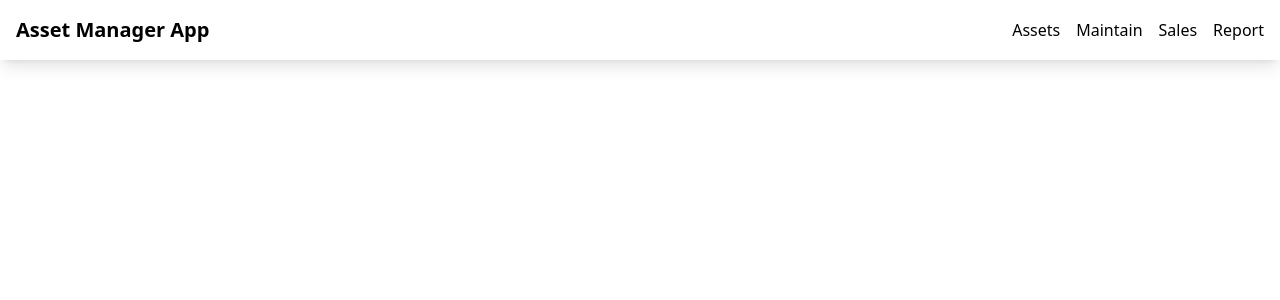
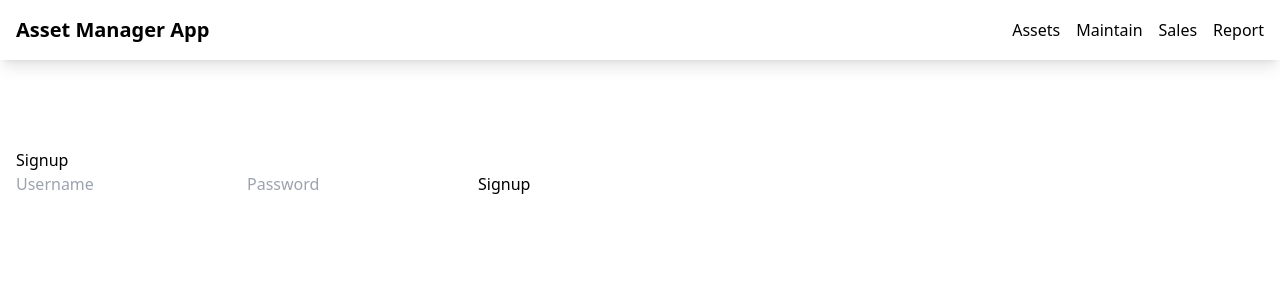
Before and after one commit to quang08/Asset_Manager_FE, a React (Create React App) app: page /signup in a window 1280 px wide. Shown: the top 300 px of the page. Built offline with nearby package versions, Linux system fonts and the light colour scheme.

Commit message:
feat/loginlogout

```diff
--- a/src/App.js
+++ b/src/App.js
@@ -3,6 +3,9 @@ import AssetList from "./components/Asset/AssetList";
 import MaintenanceList from "./components/Maintenance/MaintenanceList";
 import SaleList from "./components/Sale/SaleList";
 import NavBar from "./components/NavBar";
+import Login from "./components/Auth/Login";
+import Signup from "./components/Auth/Signup";
+import Logout from "./components/Auth/Logout";
 
 function App() {
   return (
@@ -11,6 +14,9 @@ function App() {
       <div className="container mx-auto px-4 py-2">
         <BrowserRouter>
           <Routes>
+          <Route path="/login" element={<Login />} />
+            <Route path="/signup" element={<Signup />} />
+            <Route path="/logout" element={<Logout />} />
             <Route path="/">
               <Route path="assets" element={<AssetList />} />
               <Route path="sales" element={<SaleList />} />
--- /dev/null
+++ b/src/components/Auth/Login.js
@@ -0,0 +1,40 @@
+import React, { useState } from "react";
+import axios from "axios";
+
+const Login = () => {
+  const [username, setUsername] = useState("");
+  const [password, setPassword] = useState("");
+
+  const handleLogin = async () => {
+    try {
+      const response = await axios.post("http://localhost:3000/auth/login", {
+        username,
+        password,
+      });
+      console.log(response.data); // Handle successful login
+    } catch (error) {
+      console.error("Error logging in:", error.message);
+    }
+  };
+
+  return (
+    <div>
+      <h2>Login</h2>
+      <input
+        type="text"
+        placeholder="Username"
+        value={username}
+        onChange={(e) => setUsername(e.target.value)}
+      />
+      <input
+        type="password"
+        placeholder="Password"
+        value={password}
+        onChange={(e) => setPassword(e.target.value)}
+      />
+      <button onClick={handleLogin}>Login</button>
+    </div>
+  );
+};
+
+export default Login;
--- /dev/null
+++ b/src/components/Auth/Logout.js
@@ -0,0 +1,22 @@
+import React from "react";
+import axios from "axios";
+
+const Logout = () => {
+  const handleLogout = async () => {
+    try {
+      const response = await axios.post("http://localhost:3000/auth/logout");
+      console.log(response.data); // Handle successful logout
+    } catch (error) {
+      console.error("Error logging out:", error.message);
+    }
+  };
+
+  return (
+    <div>
+      <h2>Logout</h2>
+      <button onClick={handleLogout}>Logout</button>
+    </div>
+  );
+};
+
+export default Logout;
--- /dev/null
+++ b/src/components/Auth/Signup.js
@@ -0,0 +1,40 @@
+import React, { useState } from "react";
+import axios from "axios";
+
+const Signup = () => {
+  const [username, setUsername] = useState("");
+  const [password, setPassword] = useState("");
+
+  const handleSignup = async () => {
+    try {
+      const response = await axios.post("http://localhost:3000/auth/signup", {
+        username,
+        password,
+      });
+      console.log(response.data); // Handle successful signup
+    } catch (error) {
+      console.error("Error signing up:", error.message);
+    }
+  };
+
+  return (
+    <div>
+      <h2>Signup</h2>
+      <input
+        type="text"
+        placeholder="Username"
+        value={username}
+        onChange={(e) => setUsername(e.target.value)}
+      />
+      <input
+        type="password"
+        placeholder="Password"
+        value={password}
+        onChange={(e) => setPassword(e.target.value)}
+      />
+      <button onClick={handleSignup}>Signup</button>
+    </div>
+  );
+};
+
+export default Signup;
```
